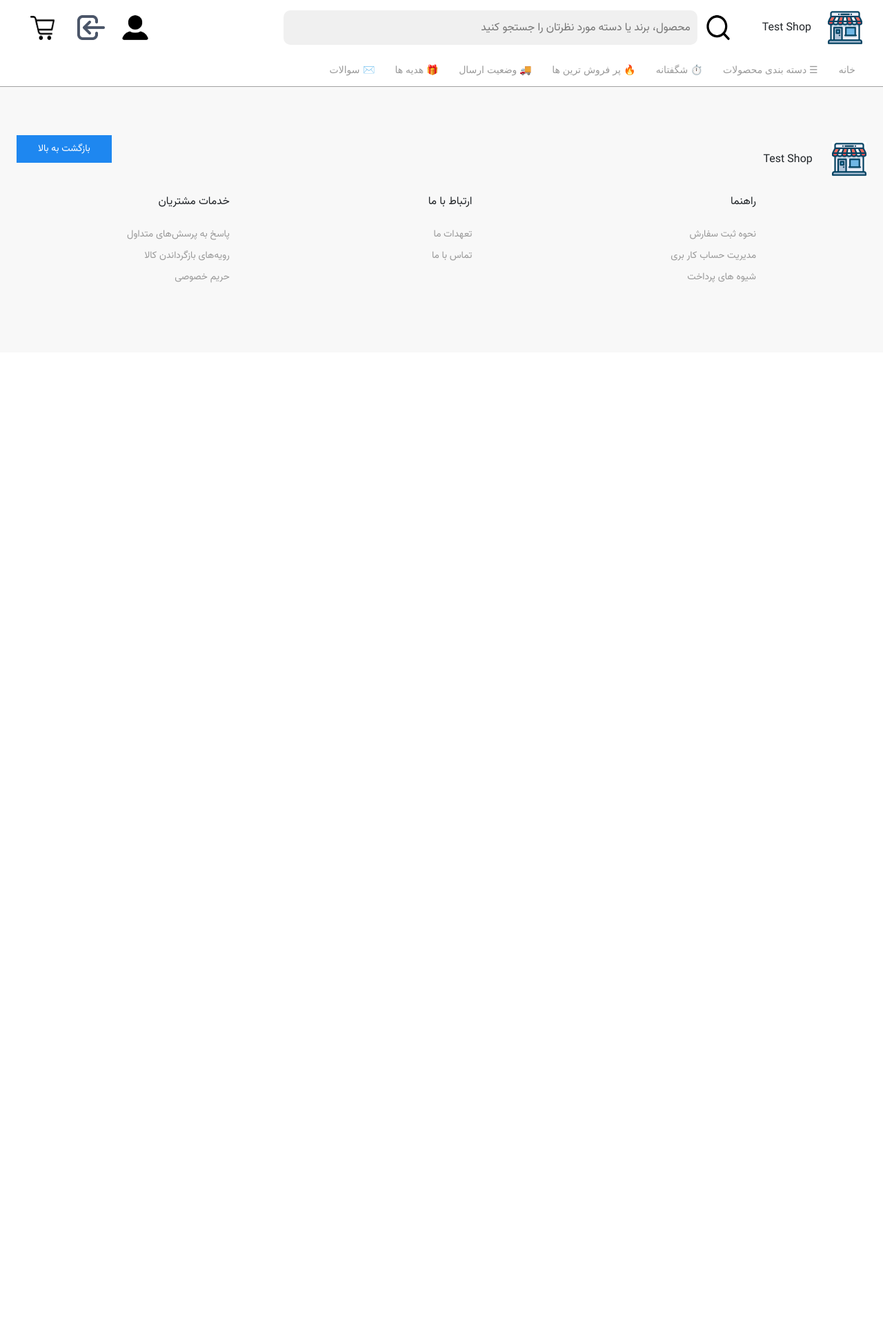
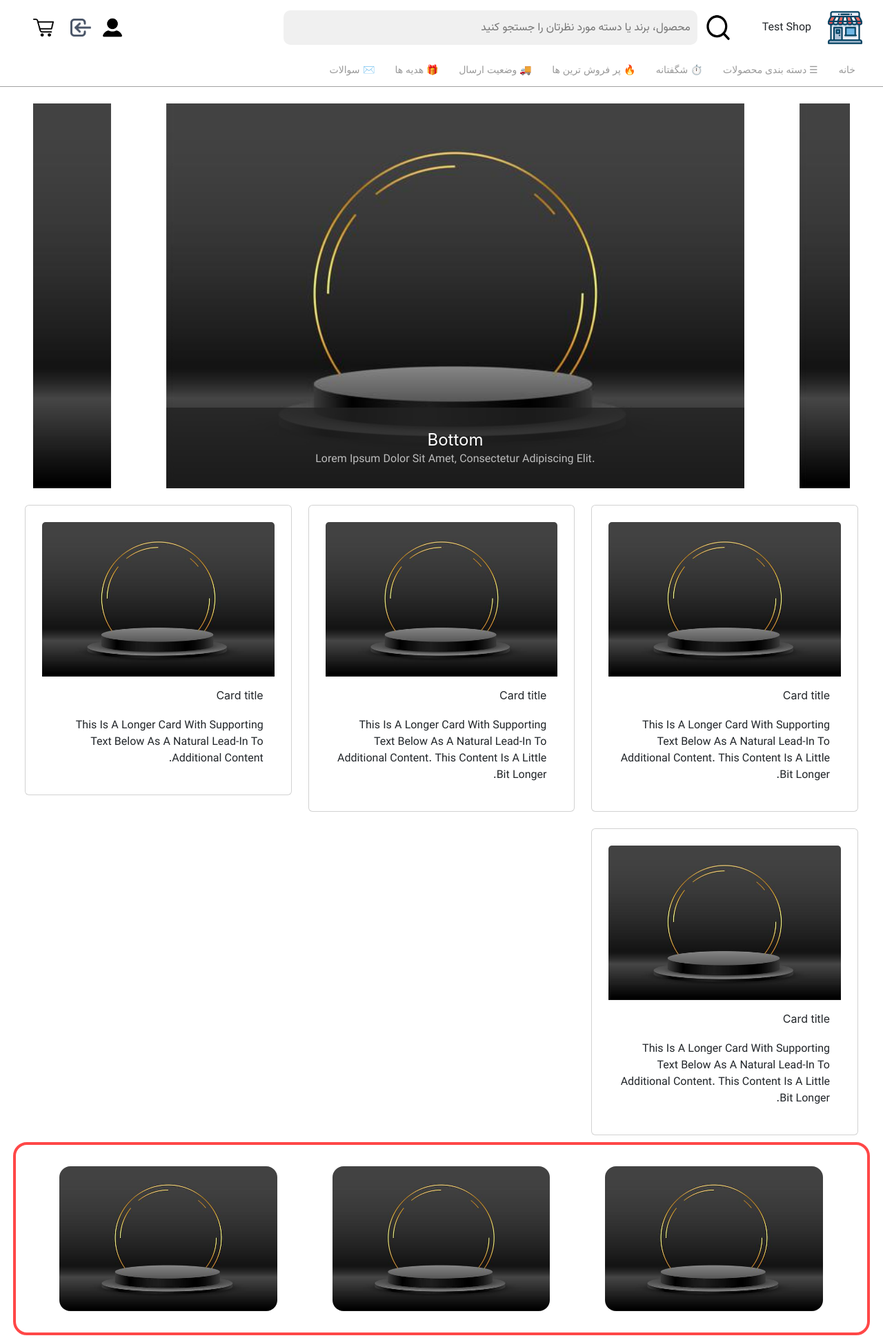
Before and after one commit to mohammad-sedaghati/midterm_djangoclass, a Django app: page / in a window 1280 px wide. Shown: the top 1940 px of the page at 69% size. Before the commit the page ends 410 px from the top, so only its background shows below. Run offline with Django 4.2, Linux system fonts and the light colour scheme; some libraries are stand-ins or nearby versions.

Commit message:
The main house page building was built

```diff
--- /dev/null
+++ b/midterm_mft201/home_module/templates/home_page.html
@@ -0,0 +1,220 @@
+{% extends '_layout.html' %}
+{% block css_refrence %}
+    <link rel="stylesheet" href="../../static/css/home_page.css">
+{% endblock %}
+{% block title %}
+    Home
+{% endblock %}
+{% block content %}
+    <div class="mx-5 my-4">
+        <div class="uk-position-relative uk-visible-toggle uk-light" tabindex="-1"
+             uk-slider="clsActivated: uk-transition-active; center: true">
+
+            <ul class="uk-slider-items uk-grid">
+                <li class="uk-width-3-4">
+                    <div class="uk-panel">
+                        <img src="../../static/images/product_default_img.jpg" width="1800" height="100" alt="">
+                        <div class="uk-overlay uk-overlay-primary uk-position-bottom uk-text-center uk-transition-slide-bottom">
+                            <h3 class="uk-margin-remove">Bottom</h3>
+                            <p class="uk-margin-remove">Lorem ipsum dolor sit amet, consectetur adipiscing elit.</p>
+                        </div>
+                    </div>
+                </li>
+                <li class="uk-width-3-4">
+                    <div class="uk-panel">
+                        <img src="../../static/images/product_default_img.jpg" width="1800" height="100" alt="">
+                        <div class="uk-overlay uk-overlay-primary uk-position-bottom uk-text-center uk-transition-slide-bottom">
+                            <h3 class="uk-margin-remove">Bottom</h3>
+                            <p class="uk-margin-remove">Lorem ipsum dolor sit amet, consectetur adipiscing elit.</p>
+                        </div>
+                    </div>
+                </li>
+                <li class="uk-width-3-4">
+                    <div class="uk-panel">
+                        <img src="../../static/images/product_default_img.jpg" width="1800" height="100" alt="">
+                        <div class="uk-overlay uk-overlay-primary uk-position-bottom uk-text-center uk-transition-slide-bottom">
+                            <h3 class="uk-margin-remove">Bottom</h3>
+                            <p class="uk-margin-remove">Lorem ipsum dolor sit amet, consectetur adipiscing elit.</p>
+                        </div>
+                    </div>
+                </li>
+                <li class="uk-width-3-4">
+                    <div class="uk-panel">
+                        <img src="../../static/images/product_default_img.jpg" width="1800" height="100" alt="">
+                        <div class="uk-overlay uk-overlay-primary uk-position-bottom uk-text-center uk-transition-slide-bottom">
+                            <h3 class="uk-margin-remove">Bottom</h3>
+                            <p class="uk-margin-remove">Lorem ipsum dolor sit amet, consectetur adipiscing elit.</p>
+                        </div>
+                    </div>
+                </li>
+                <li class="uk-width-3-4">
+                    <div class="uk-panel">
+                        <img src="../../static/images/product_default_img.jpg" width="1800" height="100" alt="">
+                        <div class="uk-overlay uk-overlay-primary uk-position-bottom uk-text-center uk-transition-slide-bottom">
+                            <h3 class="uk-margin-remove">Bottom</h3>
+                            <p class="uk-margin-remove">Lorem ipsum dolor sit amet, consectetur adipiscing elit.</p>
+                        </div>
+                    </div>
+                </li>
+            </ul>
+
+            <a class="uk-position-center-left uk-position-small uk-hidden-hover" href uk-slidenav-previous
+               uk-slider-item="previous"></a>
+            <a class="uk-position-center-right uk-position-small uk-hidden-hover" href uk-slidenav-next
+               uk-slider-item="next"></a>
+        </div>
+    </div>
+    <div class="row row-cols-1 row-cols-md-3 g-4 mx-4" dir="rtl">
+        <div class="col">
+            <div class="card p-4">
+                <img src="../../static/images/product_default_img.jpg" class="card-img-top" alt="product">
+                <div class="card-body">
+                    <h5 class="card-title">Card title</h5>
+                    <p class="card-text">This is a longer card with supporting text below as a natural lead-in to
+                        additional content. This content is a little bit longer.</p>
+                </div>
+            </div>
+        </div>
+        <div class="col">
+            <div class="card p-4">
+                <img src="../../static/images/product_default_img.jpg" class="card-img-top" alt="product">
+                <div class="card-body">
+                    <h5 class="card-title">Card title</h5>
+                    <p class="card-text">This is a longer card with supporting text below as a natural lead-in to
+                        additional content. This content is a little bit longer.</p>
+                </div>
+            </div>
+        </div>
+        <div class="col">
+            <div class="card p-4">
+                <img src="../../static/images/product_default_img.jpg" class="card-img-top" alt="product">
+                <div class="card-body">
+                    <h5 class="card-title">Card title</h5>
+                    <p class="card-text">This is a longer card with supporting text below as a natural lead-in to
+                        additional content.</p>
+                </div>
+            </div>
+        </div>
+        <div class="col">
+            <div class="card p-4">
+                <img src="../../static/images/product_default_img.jpg" class="card-img-top" alt="product">
+                <div class="card-body">
+                    <h5 class="card-title">Card title</h5>
+                    <p class="card-text">This is a longer card with supporting text below as a natural lead-in to
+                        additional content. This content is a little bit longer.</p>
+                </div>
+            </div>
+        </div>
+    </div>
+    <div class="off-box">
+        <div class="uk-position-relative uk-visible-toggle uk-light mx-5 ms-lg-2 my-3" tabindex="-1" uk-slider>
+            <ul class="uk-slider-items uk-child-width-1-2 uk-child-width-1-3@m uk-grid">
+                <li>
+                    <div class="uk-panel">
+                        <img src="../../static/images/product_default_img.jpg" class="rounded-4" alt="">
+                    </div>
+                </li>
+                <li>
+                    <div class="uk-panel">
+                        <img src="../../static/images/product_default_img.jpg" class="rounded-4" alt="">
+                    </div>
+                </li>
+                <li>
+                    <div class="uk-panel">
+                        <img src="../../static/images/product_default_img.jpg" class="rounded-4" alt="">
+                    </div>
+                </li>
+                <li>
+                    <div class="uk-panel">
+                        <img src="../../static/images/product_default_img.jpg" class="rounded-4" alt="">
+                    </div>
+                </li>
+                <li>
+                    <div class="uk-panel">
+                        <img src="../../static/images/product_default_img.jpg" class="rounded-4" alt="">
+                    </div>
+                </li>
+                <li>
+                    <div class="uk-panel">
+                        <img src="../../static/images/product_default_img.jpg" class="rounded-4" alt="">
+                    </div>
+                </li>
+                <li>
+                    <div class="uk-panel">
+                        <img src="../../static/images/product_default_img.jpg" class="rounded-4" alt="">
+                    </div>
+                </li>
+                <li>
+                    <div class="uk-panel">
+                        <img src="../../static/images/product_default_img.jpg" class="rounded-4" alt="">
+                    </div>
+                </li>
+            </ul>
+
+            <a class="uk-position-center-left uk-position-large uk-hidden-hover" href uk-slidenav-previous
+               uk-slider-item="previous"></a>
+            <a class="uk-position-center-right uk-position-small uk-hidden-hover" href uk-slidenav-next
+               uk-slider-item="next"></a>
+        </div>
+    </div>
+    <div class="uk-slider-container-offset my-2 mx-4" uk-slider>
+        <div class="uk-position-relative uk-visible-toggle uk-light" tabindex="-1">
+            <ul class="uk-slider-items uk-child-width-1-2@s uk-grid">
+                <li>
+                    <div class="uk-card uk-card-default">
+                        <div class="uk-card-media-top">
+                            <img src="../../static/images/product_default_img.jpg" width="1800" height="1200" alt="">
+                        </div>
+                        <div class="uk-card-body">
+                            <h3 class="uk-card-title">Headline</h3>
+                            <p>Lorem ipsum dolor sit amet, consectetur adipiscing elit, sed do eiusmod tempor
+                                incididunt.</p>
+                        </div>
+                    </div>
+                </li>
+                <li>
+                    <div class="uk-card uk-card-default">
+                        <div class="uk-card-media-top">
+                            <img src="../../static/images/product_default_img.jpg" width="1800" height="1200" alt="">
+                        </div>
+                        <div class="uk-card-body">
+                            <h3 class="uk-card-title">Headline</h3>
+                            <p>Lorem ipsum dolor sit amet, consectetur adipiscing elit, sed do eiusmod tempor
+                                incididunt.</p>
+                        </div>
+                    </div>
+                </li>
+                <li>
+                    <div class="uk-card uk-card-default">
+                        <div class="uk-card-media-top">
+                            <img src="../../static/images/product_default_img.jpg" width="1800" height="1200" alt="">
+                        </div>
+                        <div class="uk-card-body">
+                            <h3 class="uk-card-title">Headline</h3>
+                            <p>Lorem ipsum dolor sit amet, consectetur adipiscing elit, sed do eiusmod tempor
+                                incididunt.</p>
+                        </div>
+                    </div>
+                </li>
+                <li>
+                    <div class="uk-card uk-card-default">
+                        <div class="uk-card-media-top">
+                            <img src="../../static/images/product_default_img.jpg" width="1800" height="1200" alt="">
+                        </div>
+                        <div class="uk-card-body">
+                            <h3 class="uk-card-title">Headline</h3>
+                            <p>Lorem ipsum dolor sit amet, consectetur adipiscing elit, sed do eiusmod tempor
+                                incididunt.</p>
+                        </div>
+                    </div>
+                </li>
+            </ul>
+
+            <a class="uk-position-center-left uk-position-large uk-hidden-hover" href uk-slidenav-previous
+               uk-slider-item="previous"></a>
+            <a class="uk-position-center-right uk-position-small uk-hidden-hover" href uk-slidenav-next
+               uk-slider-item="next"></a>
+        </div>
+        <ul class="uk-slider-nav uk-dotnav uk-flex-center uk-margin"></ul>
+    </div>
+{% endblock %}
--- a/midterm_mft201/home_module/views.py
+++ b/midterm_mft201/home_module/views.py
@@ -1,9 +1,10 @@
 from django.shortcuts import render
-
+from product_module.models import Products
 
 # Create your views here.
+
 def home_page(request):
-    return render(request, '_layout.html', {
+    return render(request, 'home_page.html', {
         # 'slides': slides,
         # 'products': products
     })
--- a/midterm_mft201/static/css/home_page.css
+++ b/midterm_mft201/static/css/home_page.css
@@ -1,22 +1,65 @@
-.banners {
-    height: 450px;
+.circle-box{
+    height: 230px;
+    display: flex;
+    justify-content: center;
+    align-items: center;
+    margin: 20px 5rem;
 }
-.circle-box {
-    width: 200px;
+.circle-part{
+    text-align: center;
+}
+.circle-div{
+    width: 135px;
+    height: 135px;
+    display: flex;
+    justify-content: center;
+    align-items: center;
+    border: 2px solid red;
+    border-radius: 50%;
+    margin: 20px;
+    cursor: pointer;
+}
+.circle-div:hover{
+    border: 4px solid red;
+}
+.circle-div-img{
+    width: 120px;
+    height: 120px;
+}
+.off-box{
+    width: 97%;
+    /*height: 500px;*/
+    border: 4px solid rgb(255, 71, 71);
+    border-radius: 20px;
+    padding: 15px;
+    margin: 10px auto;
+}
+.part-banner{
+    width: 100%;
+    height: 180px;
+    display: flex;
+    align-items: center;
+    justify-content: center;
+    margin: 70px 0;
+}
+.part-banner-part img{
+    width: 380px;
+    height: 180px;
+    margin: 40px 20px;
+    border-radius: 20px;
+}
+.top-product-brand-div{
+    width: 100%;
     height: 200px;
-    border-radius: 100%;
-    border: black solid 1px;
+    display: flex;
+    justify-content: center;
+    align-items: center;
 }
-.border-card:hover {
-    border: red solid 2px;
+.top-product-brand p{
+    text-align: center;
 }
-a{
-    text-decoration: none;
+.top-product-brand img{
+    margin: 0 10px;
+    width: 180px;
+    height: 180px;
 }
-.url-a{
-    text-decoration: none;
-}
-.django-icon{
-    width: 45px;
-    height: 45px;
-}
--- a/midterm_mft201/static/css/navbar_footer.css
+++ b/midterm_mft201/static/css/navbar_footer.css
@@ -9,7 +9,6 @@
     box-sizing: border-box;
     outline: none;
     border: none;
-    text-decoration: none;
     text-transform: capitalize;
 }
 .hidden-header{
@@ -38,9 +37,6 @@ header{
     width: 50px;
     height: 50px;
     margin-right: 30px;
-}
-.arm-text{
-    margin: 0 20px;
 }
 .search{
     width: 40px;
@@ -74,74 +70,6 @@ form{
     color: #949494;
 }
 .a-header{
-    width: 40px;
+    width: 30px;
     height: 15px;
-    text-decoration: none;
-    font-size: 15px;
-    color: rgb(40, 40, 40);
 }
-.circle-box{
-    height: 230px;
-    display: flex;
-    justify-content: center;
-    align-items: center;
-    margin: 20px;
-}
-.circle-part{
-    text-align: center;
-}
-.circle-div{
-    width: 135px;
-    height: 135px;
-    display: flex;
-    justify-content: center;
-    align-items: center;
-    border: 2px solid red;
-    border-radius: 50%;
-    margin: 20px;
-    cursor: pointer;
-}
-.circle-div:hover{
-    border: 4px solid red;
-}
-.circle-div img{
-    width: 120px;
-    height: 120px;
-}
-.off-box{
-    width: 97%;
-    height: 500px;
-    border: 4px solid rgb(255, 71, 71);
-    border-radius: 20px;
-    padding: 15px;
-    margin: 10px auto;
-}
-.center-banner{
-    width: 100%;
-    height: 180px;
-    display: flex;
-    align-items: center;
-    justify-content: center;
-    margin: 70px 0;
-}
-.center-banner-part img{
-    width: 380px;
-    height: 180px;
-    margin: 40px 20px;
-    border-radius: 20px;
-}
-.top-product-brand-div{
-    width: 100%;
-    height: 200px;
-    display: flex;
-    justify-content: center;
-    align-items: center;
-}
-.top-product-brand p{
-    text-align: center;
-}
-.top-product-brand img{
-    margin: 0 10px;
-    width: 180px;
-    height: 180px;
-}
--- a/midterm_mft201/templates/_layout.html
+++ b/midterm_mft201/templates/_layout.html
@@ -25,17 +25,17 @@
             <div class="d-flex justify-content-center align-items-center">
                 <ul class="uk-nav uk-nav-default d-flex justify-content-center align-items-center">
                     <li>
-                        <a href="#" class="a-header mx-4">
-                            <img src="../static/images/Cart.png" alt="cart" class="cart">
+                        <a href="#" class="a-header ms-5">
+                            <img src="../static/images/Cart.png" alt="cart">
                         </a>
                     </li>
                     <li>
-                        <a href="#" class="a-header mx-4">
+                        <a href="#" class="a-header ms-4">
                             <img src="../static/images/login.png" alt="login">
                         </a>
                     </li>
                     <li>
-                        <a href="#" class="a-header">
+                        <a href="#" class="a-header ms-3">
                             <img src="../static/images/member.png" alt="member">
                         </a>
                     </li>
@@ -317,8 +317,6 @@
 {% block js_refrence %}
 
 {% endblock %}
-
-
 {#<a class="uk-button uk-button-default uk-margin-small-right" href="#modal-center" uk-toggle>Open</a>#}
 {##}
 {#<div id="modal-center" class="uk-flex-top" uk-modal>#}
```
Also changed, not shown: midterm_mft201/static/images/product_default_img.jpg (renamed from midterm_mft201/static/images/bg_product_defult.jpg).
